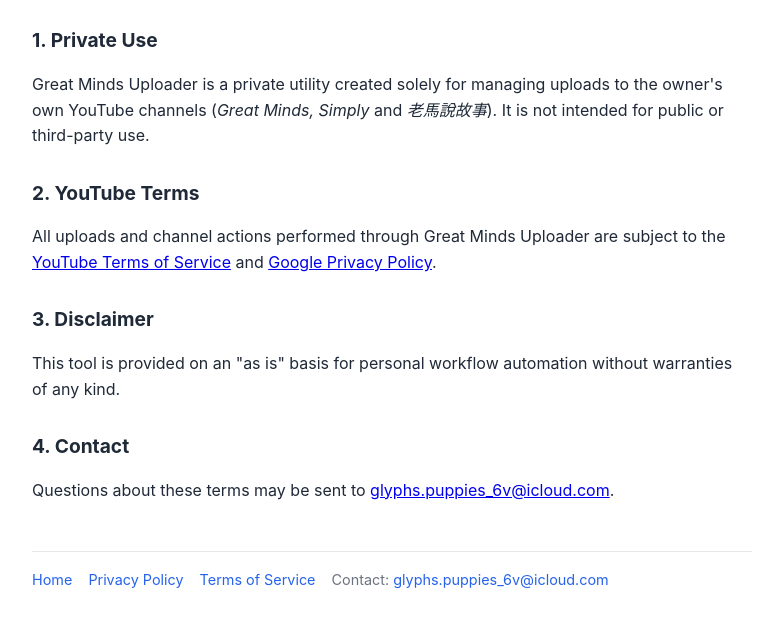
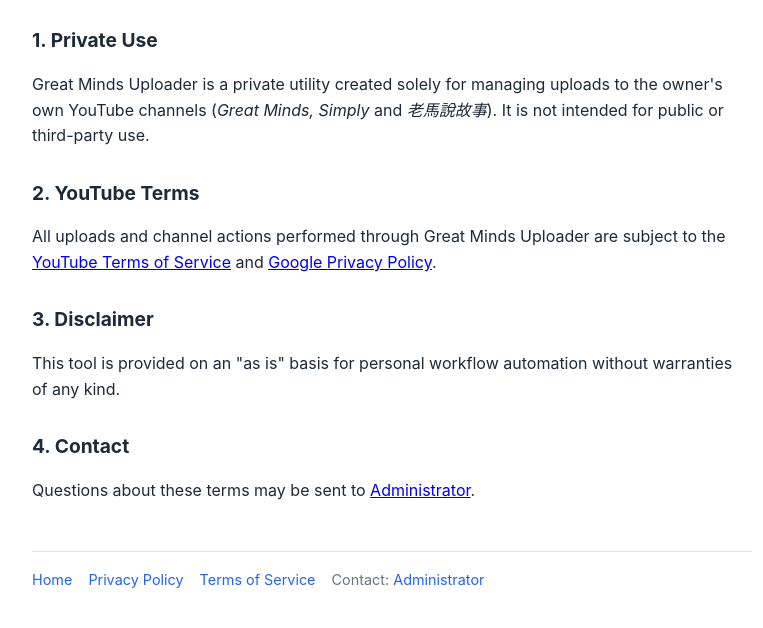
Before and after one commit to greatmindssimply/greatmindssimply.github.io, a plain HTML site: page terms.html in a window 1280 px wide. Shown: the part 198-826 px from the top of the page, without its empty margins (248-1011 px from the left). Drawn offline with Linux system fonts and the light colour scheme.

Commit message:
Update terms.html

```diff
--- a/terms.html
+++ b/terms.html
@@ -34,12 +34,12 @@
   <p>This tool is provided on an "as is" basis for personal workflow automation without warranties of any kind.</p>
 
   <h2>4. Contact</h2>
-  <p>Questions about these terms may be sent to <a href="mailto:glyphs.puppies_6v@icloud.com">glyphs.puppies_6v@icloud.com</a>.</p>
+  <p>Questions about these terms may be sent to <a href="mailto:glyphs.puppies_6v@icloud.com">Administrator</a>.</p>
   <footer>
     <a href="index.html">Home</a>
     <a href="privacy.html">Privacy Policy</a>
     <a href="terms.html">Terms of Service</a>
-    <span>Contact: <a href="mailto:glyphs.puppies_6v@icloud.com">glyphs.puppies_6v@icloud.com</a></span>
+    <span>Contact: <a href="mailto:glyphs.puppies_6v@icloud.com">Administrator</a></span>
   </footer>
 </body>
 </html>
```
